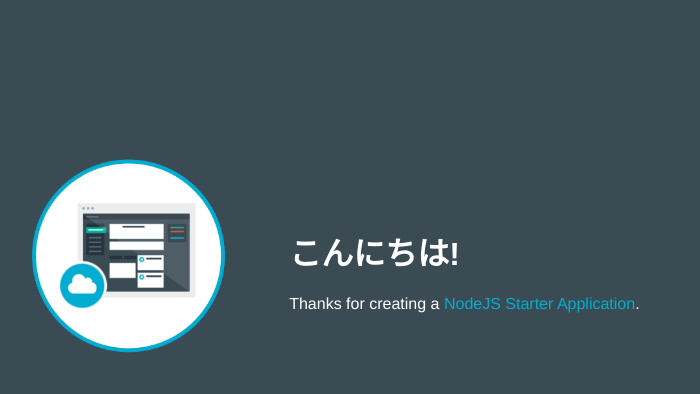
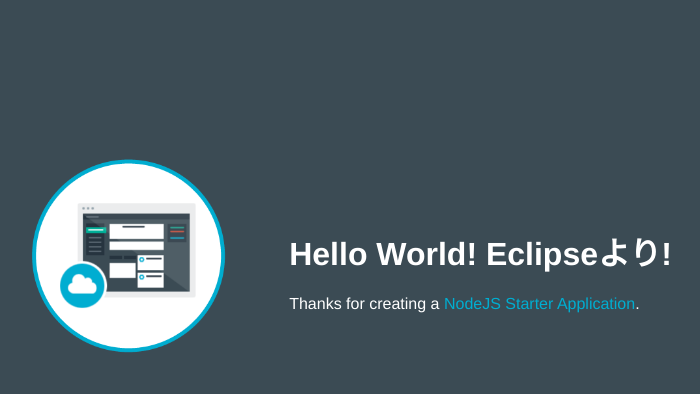
Before and after one commit to takahashi-jiec/O020617-0410-test2, a website: page public/index.html in a window 1280 px wide. Shown: the whole page, without its empty margins (253-953 px from the left). Drawn offline with Linux system fonts and the light colour scheme.

Commit message:
テスト変更

```diff
--- a/public/index.html
+++ b/public/index.html
@@ -16,7 +16,7 @@
           <img class = "newappIcon" src="images/newapp-icon.png">
         </td>
         <td>
-          <h1 id="message">こんにちは!</h1>
+          <h1 id="message">Hello World! Eclipseより!</h1>
           <p class='description'></p> Thanks for creating a <span class = "blue">NodeJS Starter Application</span>.
         </td>
       </tr>
```
